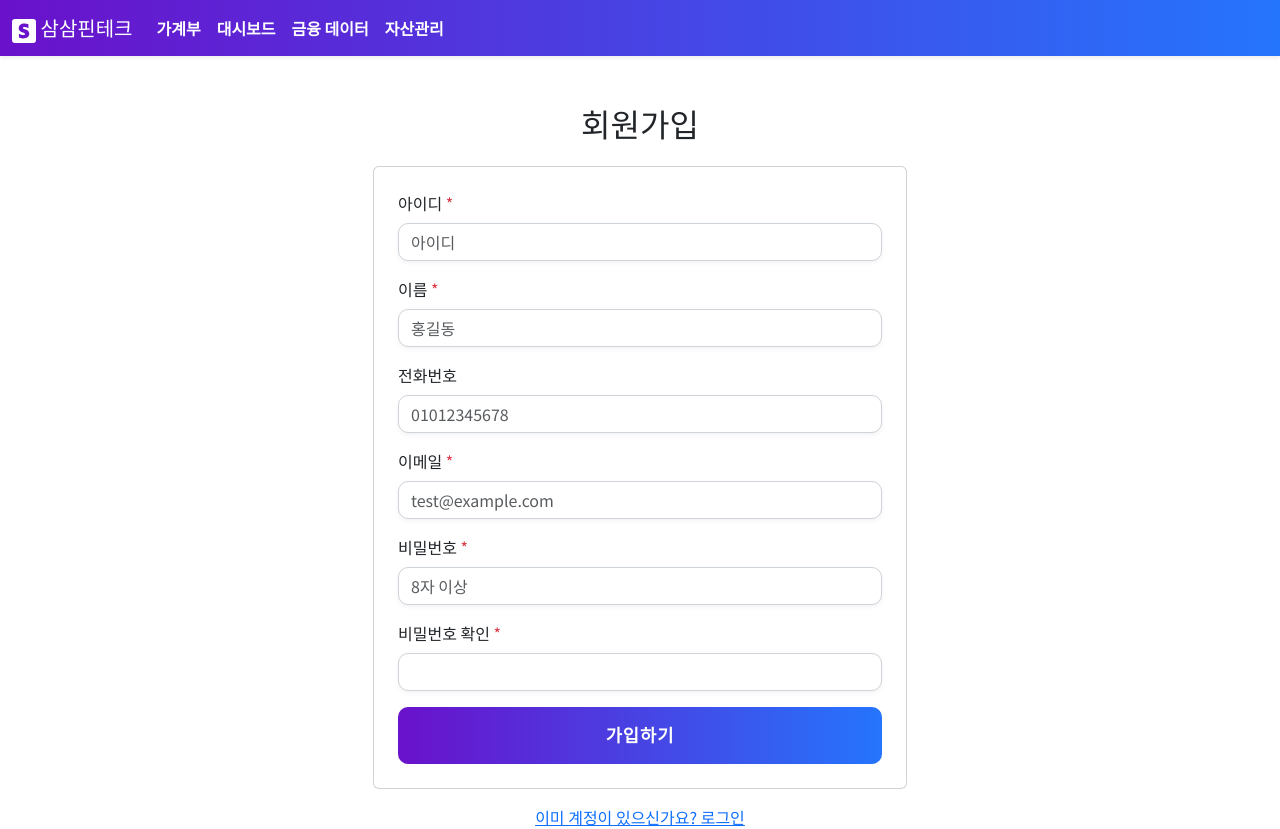
After one commit to leeyonjoo150/samsam_fintech, a Django app: page /accauth/signup/ in a window 1280 px wide. The commit adds this page. Run offline with Django 5.2, Linux system fonts and the light colour scheme; some web fonts are replaced.

Commit message:
로그인,로그아웃,회원가입

```diff
--- /dev/null
+++ b/acc_auth/templates/acc_auth/signup.html
@@ -0,0 +1,53 @@
+{% extends "common/base.html" %}
+
+{% block content %}
+<div class="container mt-5">
+    <div class="row justify-content-center">
+        <div class="col-md-6">
+            <h2 class="text-center mb-4">회원가입</h2>
+
+            {% if messages %}
+                {% for message in messages %}
+                    <div class="alert alert-danger" role="alert">
+                        {{ message }}
+                    </div>
+                {% endfor %}
+            {% endif %}
+
+            <form method="post" class="card p-4">
+                {% csrf_token %}
+                <div class="mb-3">
+                    <label for="user_id" class="form-label">아이디 <span class="text-danger">*</span></label>
+                    <input type="text" class="form-control" id="user_id" name="user_id" required placeholder="아이디">
+                </div>
+                <div class="mb-3">
+                    <label for="user_name" class="form-label">이름 <span class="text-danger">*</span></label>
+                    <input type="text" class="form-control" id="user_name" name="user_name" required placeholder="홍길동">
+                </div>
+                <div class="mb-3">
+                    <label for="user_phone" class="form-label">전화번호</label>
+                    <input type="text" class="form-control" id="user_phone" name="user_phone" placeholder="01012345678">
+                </div>
+                <div class="mb-3">
+                    <label for="user_email" class="form-label">이메일 <span class="text-danger">*</span></label>
+                    <input type="email" class="form-control" id="user_email" name="user_email" required placeholder="test@example.com">
+                </div>
+                <div class="mb-3">
+                    <label for="password" class="form-label">비밀번호 <span class="text-danger">*</span></label>
+                    <input type="password" class="form-control" id="password" name="password" required placeholder="8자 이상">
+                </div>
+                <div class="mb-3">
+                    <label for="password2" class="form-label">비밀번호 확인 <span class="text-danger">*</span></label>
+                    <input type="password" class="form-control" id="password2" name="password2" required>
+                </div>
+                <div class="d-grid gap-2">
+                    <button type="submit" class="pretty-button">가입하기</button>
+                </div>
+            </form>
+            <div class="text-center mt-3">
+                <a href="{% url 'acc_auth:login_view' %}">이미 계정이 있으신가요? 로그인</a>
+            </div>
+        </div>
+    </div>
+</div>
+{% endblock %}
--- a/acc_auth/urls.py
+++ b/acc_auth/urls.py
@@ -1,7 +1,11 @@
 from django.urls import path
 #원하는 뷰를 가져오는 형태
+from .views import login_view, logout_view, signup_view
 
 app_name = 'acc_auth'
 
 urlpatterns = [
+    path('login/', login_view, name='login_view'),
+    path('logout/', logout_view, name='logout_view'),
+    path('signup/', signup_view, name='signup_view')
 ]
--- a/acc_auth/views.py
+++ b/acc_auth/views.py
@@ -1,3 +1,89 @@
-from django.shortcuts import render
+from django.contrib import messages
+from django.db import IntegrityError
+from django.shortcuts import redirect, render
+from django.contrib.auth import authenticate, login, logout
+from .models import User
 
 # Create your views here.
+def login_view(request) :
+    if request.method == "POST" :
+        #디버깅 할때 request.user     request.GET    request.POST 이런 식으로 가능
+        user_id = request.POST["user_id"]
+        password = request.POST["password"]
+
+        #인증, 정보가 있으면 리턴, 없으면 안나옴
+        user = authenticate(request, user_id=user_id, password=password)
+        if user is not None :
+            login(request, user)
+            messages.success(request, "로그인 성공")
+            return redirect('main:index')
+        else :
+            messages.error(request, "아이디나 패스워드가 올바르지 않습니다.")
+            #일단은 이대로 두고 수정하자
+            return render(request, 'acc_auth/login.html')
+    else :
+        return render(request, 'acc_auth/login.html')
+
+def logout_view(request) :
+    user_id = request.user.user_id
+    user_name = request.user.user_name
+    logout(request)
+    messages.info(request, f'{user_name}님 로그아웃되었습니다.')
+
+    return redirect('acc_auth:login_view')
+
+def signup_view(request) :
+    """회원가입 처리 함수형 뷰"""
+    if request.user.is_authenticated:
+        #이미 로그인 한 사람이 회원가입창에 접근시 메인 페이지로 보냄
+        return redirect('main:index')
+
+    if request.method == 'POST':
+        user_id = request.POST.get('user_id')
+        user_name = request.POST.get('user_name')
+        user_phone = request.POST.get('user_phone')
+        user_email = request.POST.get('user_email')
+        password = request.POST.get('password')
+        password2 = request.POST.get('password2')
+
+        # 유효성 검사
+        errors = []
+
+        if not all([user_id, password, user_name, user_email]):
+            errors.append('아이디, 이름, 이메일, 비밀번호는 필수입니다.')
+
+        if password != password2:
+            errors.append('비밀번호가 일치하지 않습니다.')
+
+        if len(password) < 8:
+            errors.append('비밀번호는 8자 이상이어야 합니다.')
+
+        if User.objects.filter(user_id=user_id).exists():
+            errors.append('이미 사용중인 아이디입니다.')
+
+        if User.objects.filter(user_email=user_email).exists():
+            errors.append('이미 사용중인 이메일입니다.')
+
+        if errors:
+            for error in errors:
+                messages.error(request, error)
+        else:
+            try:
+                # 사용자 생성
+                user = User.objects.create_user(
+                    user_id=user_id,
+                    user_name=user_name,
+                    user_email=user_email,
+                    password=password,
+                    user_phone=user_phone
+                )
+
+                # 자동 로그인
+                login(request, user)
+                messages.success(request, f'{user.user_name}님 가입을 환영합니다!')
+                return redirect('main:index')
+
+            except IntegrityError:
+                messages.error(request, '회원가입 중 오류가 발생했습니다.')
+
+    return render(request, 'acc_auth/signup.html')
--- a/main/templates/main/index.html
+++ b/main/templates/main/index.html
@@ -27,7 +27,7 @@
                 </div>
                 <div class="mb-3">
                     <label for="exampleInputPassword" class="form-label">비밀번호</label>
-                    <input type="password" class="form-control" id="exampleInputPassword" placeholder="비밀번호를 입력하세요">
+                    <input type="password" class="form-control" id="dexampleInputPassword" placeholder="비밀번호를 입력하세요">
                 </div>
                 <div class="mb-3">
                     <label for="exampleFormControlTextarea" class="form-label">메시지</label>
--- a/main/views.py
+++ b/main/views.py
@@ -1,4 +1,6 @@
 from django.shortcuts import render
+from django.contrib.auth.decorators import login_required
 
+@login_required
 def index(request):
     return render(request, 'main/index.html')
--- a/static/css/custom.css
+++ b/static/css/custom.css
@@ -110,3 +110,7 @@ textarea.form-control {
     background-color: #8784f0; /* Lighter version for hover */
     color: #FFFFFF !important; /* Ensure text stays white */
 }
+
+.navbar-nav .dropdown-menu {
+    margin-top: 8px; /* Add margin to prevent overlap with a more specific selector */
+}
--- a/templates/common/base.html
+++ b/templates/common/base.html
@@ -17,7 +17,7 @@
 <body>
     <nav class="navbar navbar-expand-lg navbar-dark navbar-gradient shadow-sm">
         <div class="container-fluid">
-            <a class="navbar-brand" href="{% url 'main:index' %}">
+            <a class="navbar-brand" href="{% if user.is_authenticated %}{% url 'main:index' %}{% else %}{% url 'acc_auth:login_view' %}{% endif %}">
                 <!-- Icon/Brand for Main Page -->
                 <!-- <img src="{% static 'images/logo.png' %}" alt="삼삼핀테크 로고" width="30" height="24" class="d-inline-block align-text-top">
                 삼삼핀테크 -->
@@ -48,6 +48,16 @@
                             <li><a class="dropdown-item" href="{% url 'manage_account:account_create' %}">계좌 추가</a></li>
                         </ul>
                     </li>
+                    </ul>
+                <ul class="navbar-nav ms-auto">
+                    {% if user.is_authenticated %}
+                        <li class="nav-item">
+                            <span class="nav-link navbar-text-white">안녕하세요, {{ user.user_name }}님</span>
+                        </li>
+                        <li class="nav-item">
+                            <a class="nav-link fw-bold navbar-text-white" href="{% url 'acc_auth:logout_view' %}">로그아웃</a>
+                        </li>
+                    {% endif %}
                 </ul>
             </div>
         </div>
```
Also changed, not shown: acc_auth/templates/acc_auth/login.html (added, +37 -0 lines), manage_account/templates/manage_account/account_detail.html (+23 -0 lines), manage_account/views.py (+27 -5 lines).
